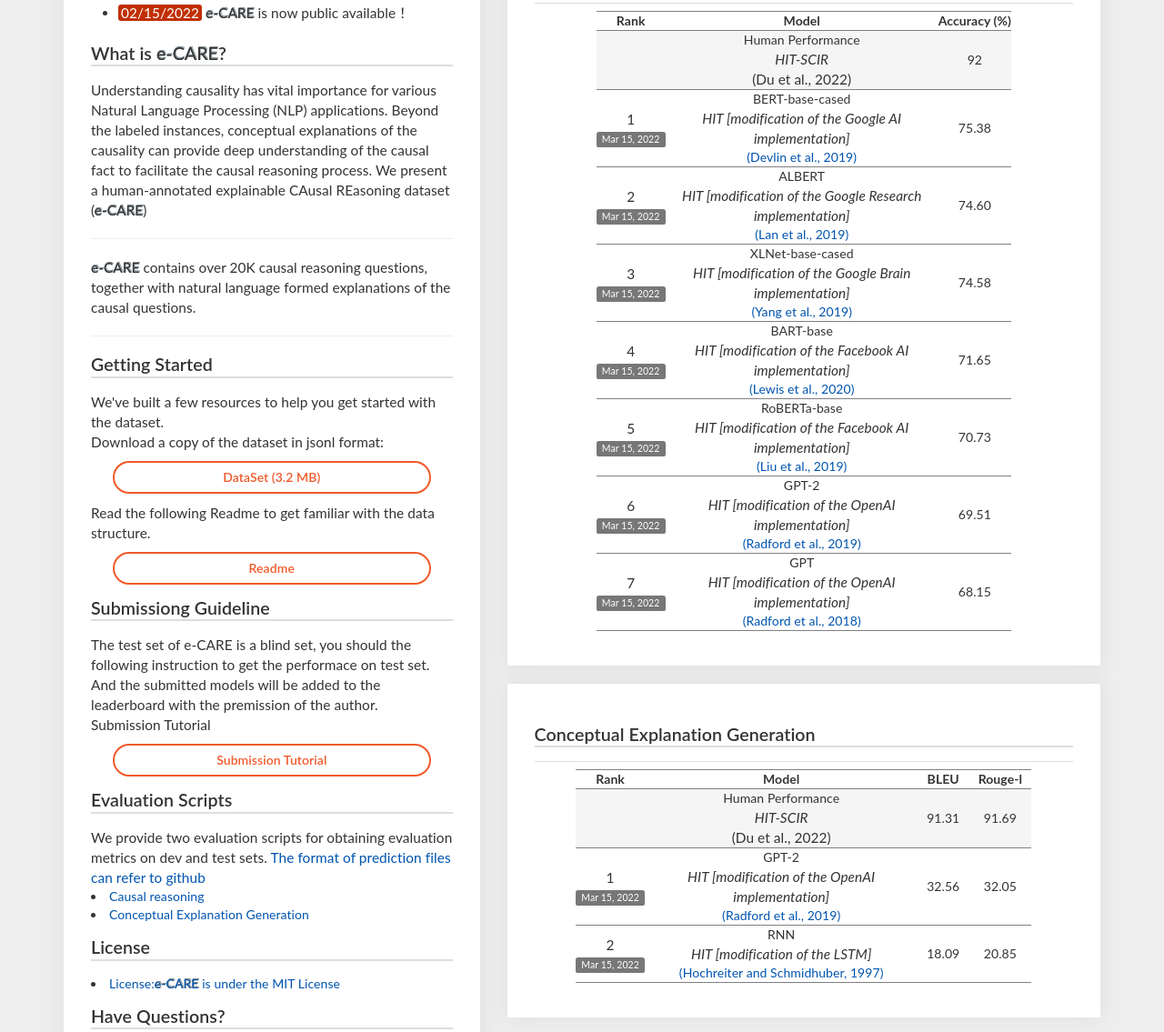
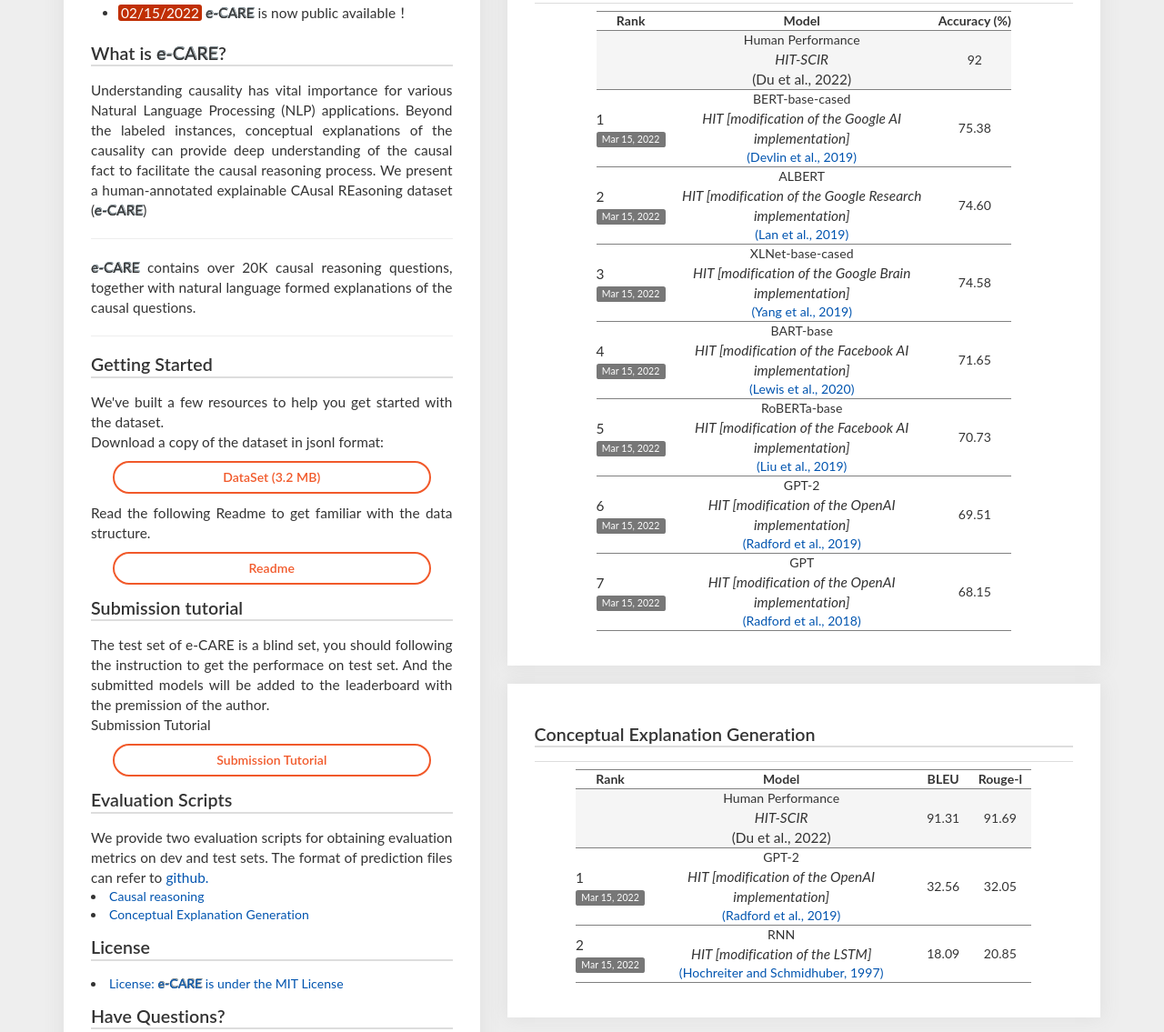
Before and after one commit to scir-sp/scir-sp.github.io, a plain HTML site: page index.html in a window 1280 px wide. Shown: the part 386-1521 px from the top of the page at 91% size. Drawn offline with Linux system fonts and the light colour scheme; a web font is replaced by a local one.

Commit message:
Add files via upload

```diff
--- a/index.html
+++ b/index.html
@@ -55,7 +55,7 @@
                             <div class="infoHeadline">
                                 <h2>News</h2>
                             </div>
-                            <p></p>
+                            <p style="text-align:justify"></p>
                             <ul class="ulNews">
                                 <li class="liNews"><span class="Newsdate">02/15/2022</span>
                                     <span class="record">e-CARE</span> is now public available！
@@ -63,17 +63,17 @@
                                 </li>
 
                             </ul>
-                            <p></p>
+                            <p style="text-align:justify"></p>
                             <div class="infoHeadline">
                                 <h2>What is <span class="record">e-CARE</span>?</h2>
                             </div>
-                            <p>Understanding causality has vital importance for various Natural Language Processing
+                            <p style="text-align:justify">Understanding causality has vital importance for various Natural Language Processing
                                 (NLP) applications. Beyond the labeled instances, conceptual explanations of the
                                 causality can provide deep understanding of the causal fact to facilitate the causal
                                 reasoning process. We present a human-annotated explainable CAusal REasoning dataset
                                 (<span class="record">e-CARE</span>)</p>
                             <hr>
-                            <p><span class="record">e-CARE</span> contains over 20K causal reasoning questions, together
+                            <p style="text-align:justify"><span class="record">e-CARE</span> contains over 20K causal reasoning questions, together
                                 with natural language
                                 formed explanations of the causal questions.
                                 <hr>
@@ -81,26 +81,26 @@
                             <div class="infoHeadline">
                                 <h2>Getting Started</h2>
                             </div>
-                            <p>We've built a few resources to help you get started with the dataset.</p>
-                            <p>Download a copy of the dataset in jsonl format:</p>
+                            <p style="text-align:justify">We've built a few resources to help you get started with the dataset.</p>
+                            <p style="text-align:justify">Download a copy of the dataset in jsonl format:</p>
                             <ul class="list-unstyled">
                                 <li><a class="btn actionBtn inverseBtn"
                                         href="https://github.com/Waste-Wood/e-CARE/files/8242580/e-CARE.zip">DataSet
                                         (3.2 MB)</a></li>
                             </ul>
-                            <p>Read the following Readme to get familiar with the data structure.</p>
+                            <p style="text-align:justify">Read the following Readme to get familiar with the data structure.</p>
                             <ul class="list-unstyled">
                                 <li><a class="btn actionBtn inverseBtn"
                                         href="https://github.com/Waste-Wood/e-CARE/">Readme</a>
                                 </li>
                             </ul>
                             <div class="infoHeadline">
-                                <h2>Submissiong Guideline</h2>
+                                <h2>Submission tutorial</h2>
                             </div>
-                            <p>The test set of e-CARE is a blind set, you should the following
+                            <p style="text-align:justify">The test set of e-CARE is a blind set, you should following the
                                 instruction to get the performace on test set. And the submitted models will be added to
                                 the leaderboard with the premission of the author.</p>
-                            <p>Submission Tutorial</p>
+                            <p style="text-align:justify">Submission Tutorial</p>
                             <ul class="list-unstyled">
                                 <li><a class="btn actionBtn inverseBtn"
                                         href="https://github.com/Waste-Wood/e-CARE/blob/main/Submission%20Tutorial.md">Submission
@@ -111,9 +111,9 @@
                                 <h2>Evaluation Scripts</h2>
                             </div>
 
-                            <p>We provide two evaluation scripts for obtaining evaluation metrics on dev and test sets.
-                                <a href="https://github.com/Waste-Wood/e-CARE/">
-                                    The format of prediction files can refer to github
+                            <p style="text-align:justify">We provide two evaluation scripts for obtaining evaluation metrics on dev and test sets.
+                                The format of prediction files can refer to <a
+                                    href="https://github.com/Waste-Wood/e-CARE/">github.
                                 </a>
                                 <li><a
                                         href="https://github.com/Waste-Wood/e-CARE/releases/download/Scripts/causal_reasoning.py">
@@ -124,20 +124,20 @@
                                         Conceptual Explanation Generation
                                     </a></li>
                             </p>
-                            <p></p>
+                            <p style="text-align:justify"></p>
                             <div class="infoHeadline">
                                 <h2>License</h2>
                             </div>
 
-                            <p>
-                                <li><a href="https://github.com/Waste-Wood/e-CARE/blob/main/LICENSE">License:<span
+                            <p style="text-align:justify">
+                                <li><a href="https://github.com/Waste-Wood/e-CARE/blob/main/LICENSE">License: <span
                                             class="record">e-CARE</span> is under the MIT License</a></li>
                             </p>
-                            <p></p>
+                            <p style="text-align:justify"></p>
                             <div class="infoHeadline">
                                 <h2>Have Questions?</h2>
                             </div>
-                            <p>Ask us questions at our <a href="mailto:ldu@ir.hit.edu.cn">ldu@ir.hit.edu.cn</a> or at <a
+                            <p style="text-align:justify">Ask us questions at our <a href="mailto:ldu@ir.hit.edu.cn">ldu@ir.hit.edu.cn</a> or at <a
                                     href="mailto:kxiong@ir.hit.edu.cn">kxiong@ir.hit.edu.cn</a>.</p>
 
                         </div>
@@ -168,7 +168,7 @@
                                         </tr>
                                         <tr>
                                             <td>
-                                                <p>1</p><span class="date label label-default">Mar 15,
+                                                <p style="text-align:justify">1</p><span class="date label label-default">Mar 15,
                                                     2022</span>
                                             </td>
 
@@ -184,7 +184,7 @@
                                         </tr>
                                         <tr>
                                             <td>
-                                                <p>2</p><span class="date label label-default">Mar 15,
+                                                <p style="text-align:justify">2</p><span class="date label label-default">Mar 15,
                                                     2022</span>
                                             </td>
                                             <td style="word-break:break-word;">ALBERT<p class="institution">
@@ -197,7 +197,7 @@
                                         </tr>
                                         <tr>
                                             <td>
-                                                <p>3</p><span class="date label label-default">Mar 15,
+                                                <p style="text-align:justify">3</p><span class="date label label-default">Mar 15,
                                                     2022</span>
                                             </td>
                                             <td style="word-break:break-word;">XLNet-base-cased<p class="institution">
@@ -211,7 +211,7 @@
                                         </tr>
                                         <tr>
                                             <td>
-                                                <p>4</p><span class="date label label-default">Mar 15,
+                                                <p style="text-align:justify">4</p><span class="date label label-default">Mar 15,
                                                     2022</span>
                                             </td>
                                             <td style="word-break:break-word;">BART-base<p class="institution">
@@ -227,7 +227,7 @@
                                         <tr>
 
                                             <td>
-                                                <p>5</p><span class="date label label-default">Mar 15,
+                                                <p style="text-align:justify">5</p><span class="date label label-default">Mar 15,
                                                     2022</span>
                                             </td>
                                             <td style="word-break:break-word;">RoBERTa-base<p class="institution"> HIT
@@ -240,7 +240,7 @@
                                         </tr>
                                         <tr>
                                             <td>
-                                                <p>6</p><span class="date label label-default">Mar 15,
+                                                <p style="text-align:justify">6</p><span class="date label label-default">Mar 15,
                                                     2022</span>
                                             </td>
                                             <td style="word-break:break-word;">GPT-2<p class="institution">
@@ -253,7 +253,7 @@
 
                                         <tr>
                                             <td>
-                                                <p>7</p><span class="date label label-default">Mar 15,
+                                                <p style="text-align:justify">7</p><span class="date label label-default">Mar 15,
                                                     2022</span>
                                             </td>
                                             <td style="word-break:break-word;">GPT<p class="institution">
@@ -302,7 +302,7 @@
                                                 </tr>
                                                 <tr>
                                                     <td>
-                                                        <p>1</p><span class="date label label-default">Mar 15,
+                                                        <p style="text-align:justify">1</p><span class="date label label-default">Mar 15,
                                                             2022</span>
                                                     </td>
                                                     <td style="word-break:break-word;">GPT-2<p class="institution">
@@ -316,7 +316,7 @@
                                                 </tr>
                                                 <tr>
                                                     <td>
-                                                        <p>2</p><span class="date label label-default">Mar 15,
+                                                        <p style="text-align:justify">2</p><span class="date label label-default">Mar 15,
                                                             2022</span>
                                                     </td>
                                                     <td style="word-break:break-word;">RNN<p class="institution">
```
